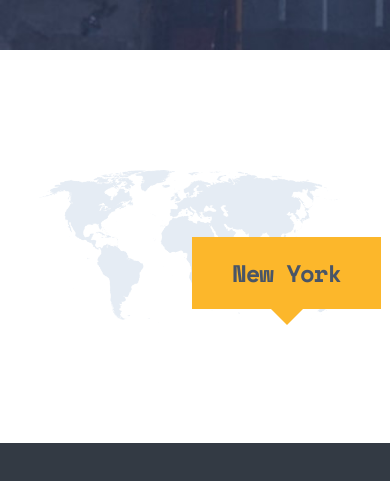
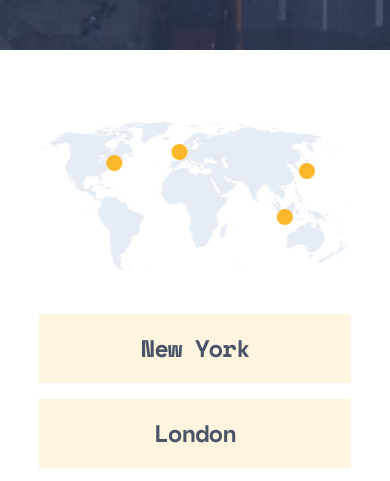
Before and after one commit to nghia-nguyen-dev/scoot, a plain HTML site: page pages/locations.html in a window 390 px wide. Shown: the part 207-688 px from the top of the page. Drawn offline with nearby package versions, Linux system fonts and the light colour scheme.

Commit message:
update to map

```diff
--- a/css/style.css
+++ b/css/style.css
@@ -1005,42 +1005,49 @@ footer .logo {
 
 /* ---------------- map sect ---------------- */
 
+.map-img.mobile {
+    display: none;
+}
+
+.cities {
+    display: none;
+}
+
 .map {
     padding: 120px var(--main-side-padding);
     max-width: 1440px;
     margin: 0 auto;
 }
 
-.arrow-down {
-    width: 0;
-    height: 0;
-    border-left: 16px solid transparent;
-    border-right: 16px solid transparent;
+@media(max-width: 768px) {
 
-    border-top: 16px solid var(--yellow);
-    position: absolute;
+    .map {
+        padding-top: 72px;
+        padding-bottom: 72px;
+    }
 
-    bottom: 0;
-    left: 50%;
-    transform: translate(-50%, 100%);
-  }
+    .map-img.desktop {
+        display: none;
+    }
 
-.yellow-square {
-    height: 72px;
-    width: 189px;
-    background-color: var(--yellow);
-    position: absolute;
+    .map-img.mobile {
+        display: block;
+        width: 100%;
+    }
 
-    display: flex;
-    justify-content: center;
-    align-items: center;
+    .cities {
+        display: block;
+        margin-top: 40px;
+    }
+
+    .cities h3 {
+        padding: 22px 0;
+        background-color: var(--light-yellow);
+        text-align: center;
+        margin-bottom: 16px;
+    }
+
+    .cities h3:last-child {
+        margin-bottom: unset;
+    }
 }
-
-.marker-position {
-    position: relative;
-}
-
-.new-york {
-    top: 67px;
-    left: 153px;
-}
--- a/pages/locations.html
+++ b/pages/locations.html
@@ -6,6 +6,7 @@
     <link href="https://fonts.googleapis.com/css2?family=Lexend+Deca&family=Space+Mono:wght@700&display=swap" rel="stylesheet">
     <link rel="stylesheet" href="../css/base.css">
     <link rel="stylesheet" href="../css/style.css">
+    <script defer src="../main.js"></script>
     <title>Scoot Locations</title>
 </head>
 <body class="about-pg locations-pg">
@@ -38,24 +39,13 @@
         </section>
 
         <section class="map">
-            <div class="marker-position">
-                <img src="../assets/images/world-map-desktop.png" alt="">
-                <div class="yellow-square new-york">
-                    <h3>New York</h3>
-                    <div class="arrow-down"></div>
-                </div>
-                <!-- <div class="yellow-square london">
-                    <h3>London</h3>
-                    <div class="arrow-down"></div>
-                </div>
-                <div class="yellow-square jakarta">
-                    <h3>Jakarta</h3>
-                    <div class="arrow-down"></div>
-                </div>
-                <div class="yellow-square yokohama">
-                    <h3>Yokohama</h3>
-                    <div class="arrow-down"></div>
-                </div> -->
+            <img class="map-img desktop" src="../assets/images/map_desktop.jpg" alt="">
+            <img class="map-img mobile" src="../assets/images/map_mobile.jpg" alt="">
+            <div class="cities">
+                <h3>New York</h3>
+                <h3>London</h3>
+                <h3>Jakarta</h3>
+                <h3>Yokohama</h3>
             </div>
         </section>
 
```
Also changed, not shown: assets/images/map_desktop.jpg (added), assets/images/map_mobile.jpg (added), assets/images/map_tablet.jpg (added).
